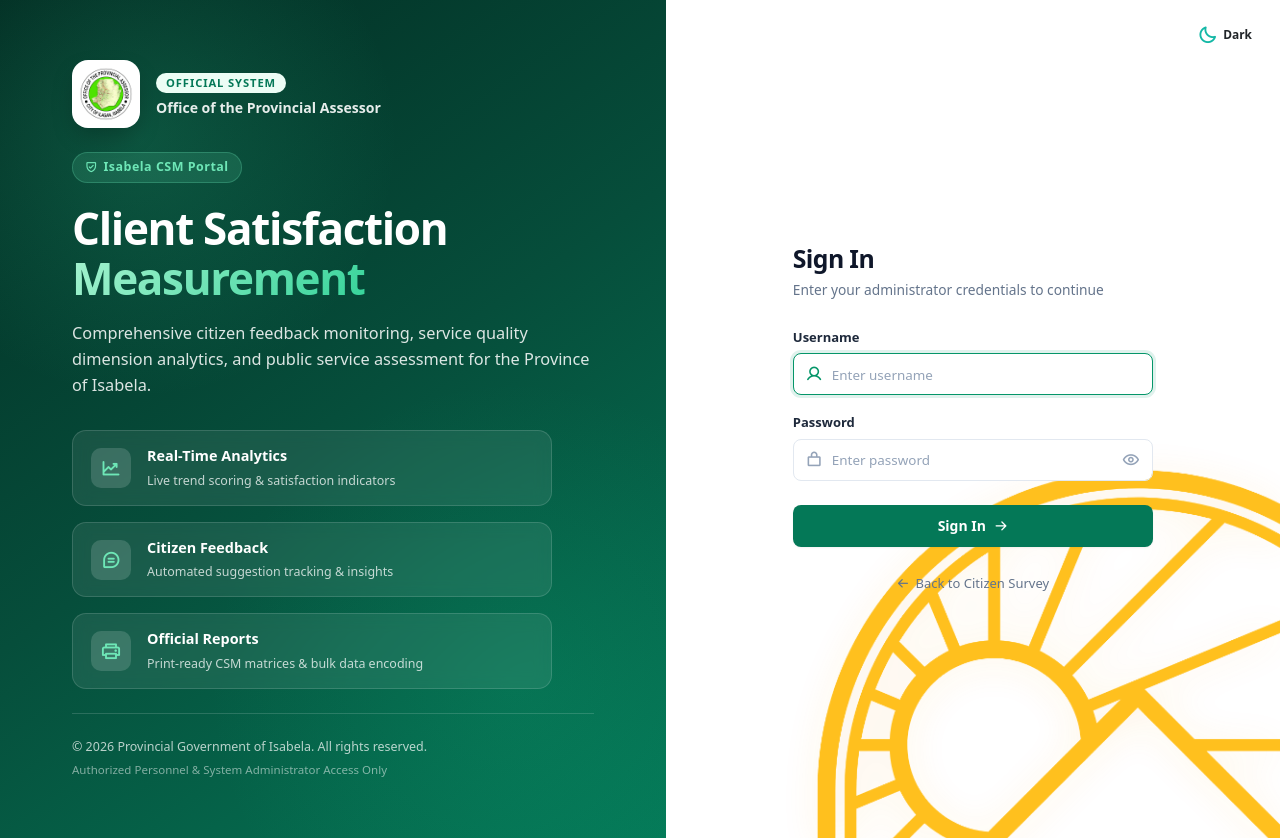
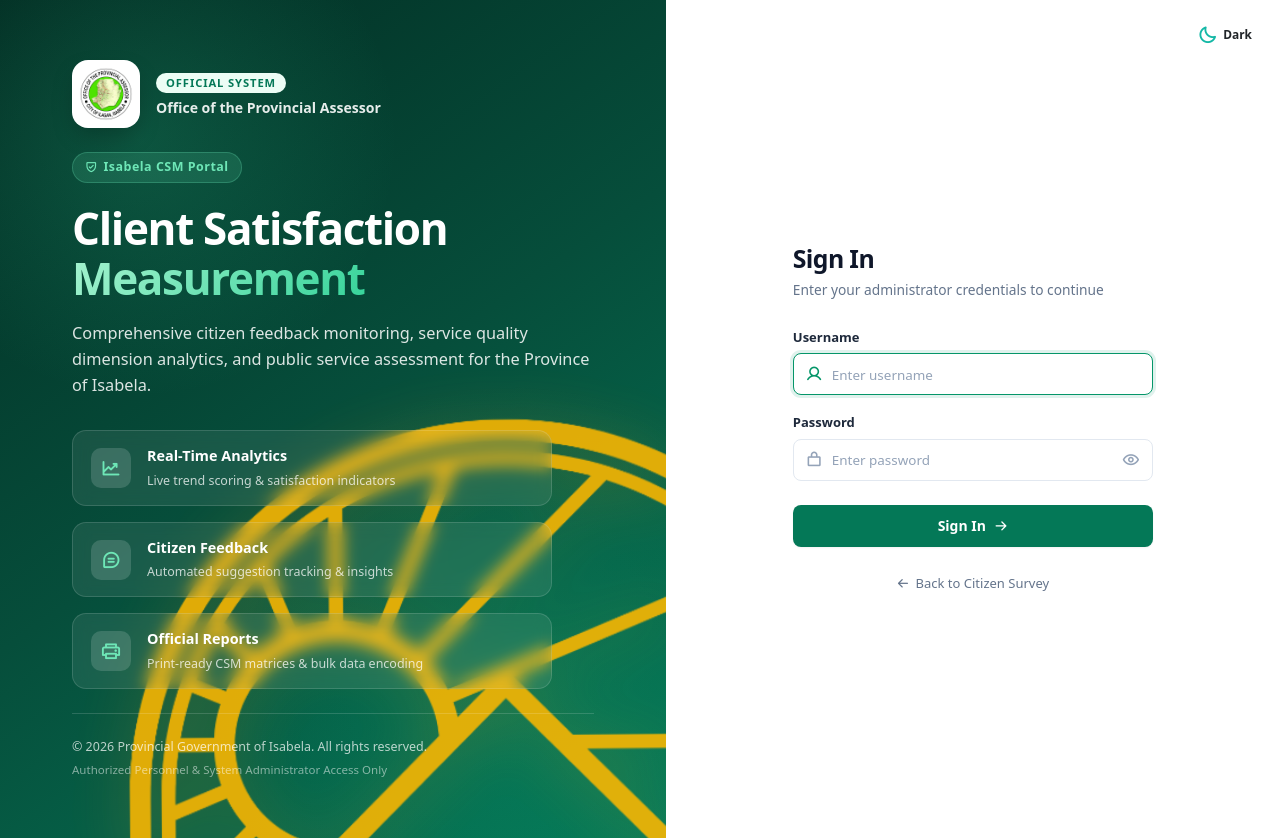
Before and after one commit to LiveKryptiah/pgi.pao.csm, a PHP site: page /login.php in a window 1280 px wide. Run offline with PHP 8.4, Linux system fonts and the light colour scheme; some libraries are stand-ins or nearby versions.

Commit message:
Move dashboard greeting sun image to login.php left panel

```diff
--- a/login.php
+++ b/login.php
@@ -135,6 +135,43 @@ if ($_SERVER["REQUEST_METHOD"] == "POST") {
             right: -160px;
             border-radius: 50%;
             background: radial-gradient(circle, rgba(16, 185, 129, 0.15) 0%, transparent 70%);
+        }
+
+        /* GREETINGS SUN ART (FROM DASHBOARD GREETING SECTION) */
+        .login-left-sun-art {
+            position: absolute;
+            right: 0;
+            bottom: -15px;
+            height: 52%;
+            max-height: 480px;
+            pointer-events: none;
+            user-select: none;
+            z-index: 1;
+            opacity: 0.88;
+            background: transparent !important;
+            border: none !important;
+            box-shadow: none !important;
+            transition: transform 0.4s cubic-bezier(0.34, 1.56, 0.64, 1), opacity 0.3s ease;
+        }
+
+        .login-left-sun-img {
+            height: 100%;
+            width: auto;
+            object-fit: contain;
+            background: transparent !important;
+            border: none !important;
+            box-shadow: none !important;
+            filter: drop-shadow(0 6px 30px rgba(245, 158, 11, 0.25));
+            transition: transform 0.4s cubic-bezier(0.34, 1.56, 0.64, 1);
+        }
+
+        .login-split-left:hover .login-left-sun-img {
+            transform: scale(1.025) rotate(-0.5deg);
+        }
+
+        [data-bs-theme="dark"] .login-left-sun-art {
+            opacity: 0.70;
+            filter: drop-shadow(0 0 35px rgba(245, 158, 11, 0.35));
         }
 
         .login-left-content {
@@ -283,59 +320,15 @@ if ($_SERVER["REQUEST_METHOD"] == "POST") {
             align-items: center;
             padding: 48px 32px;
             position: relative;
-            overflow: hidden;
         }
 
         [data-bs-theme="dark"] .login-split-right {
             background: #07110c;
         }
 
-        /* GREETINGS SUN ART (FROM DASHBOARD GREETING SECTION) */
-        .login-sun-art,
-        .login-split-right .greetings-sun-art {
-            position: absolute;
-            right: 0;
-            bottom: -5px;
-            height: 52%;
-            max-height: 380px;
-            pointer-events: none;
-            user-select: none;
-            z-index: 1;
-            opacity: 0.88;
-            background: transparent !important;
-            border: none !important;
-            box-shadow: none !important;
-            transition: transform 0.4s cubic-bezier(0.34, 1.56, 0.64, 1), opacity 0.3s ease;
-        }
-
-        .login-sun-img,
-        .login-split-right .greetings-sun-img {
-            height: 100%;
-            width: auto;
-            object-fit: contain;
-            background: transparent !important;
-            border: none !important;
-            box-shadow: none !important;
-            filter: drop-shadow(0 4px 20px rgba(245, 158, 11, 0.12));
-            transition: transform 0.4s cubic-bezier(0.34, 1.56, 0.64, 1);
-        }
-
-        .login-split-right:hover .login-sun-img,
-        .login-split-right:hover .greetings-sun-img {
-            transform: scale(1.02) rotate(-0.5deg);
-        }
-
-        [data-bs-theme="dark"] .login-sun-art,
-        [data-bs-theme="dark"] .login-split-right .greetings-sun-art {
-            opacity: 0.45;
-            filter: drop-shadow(0 0 25px rgba(245, 158, 11, 0.22));
-        }
-
         .login-form-container {
             width: 100%;
             max-width: 360px;
-            position: relative;
-            z-index: 2;
             animation: formFadeIn 0.35s cubic-bezier(0.16, 1, 0.3, 1) backwards;
         }
 
@@ -582,19 +575,18 @@ if ($_SERVER["REQUEST_METHOD"] == "POST") {
             .login-left-footer {
                 display: none;
             }
+            .login-left-sun-art {
+                opacity: 0.28;
+                right: -25px;
+                bottom: -15px;
+                height: 44%;
+                max-height: 240px;
+            }
             .login-split-right {
                 flex: none;
                 width: 100%;
                 min-height: auto;
                 padding: 40px 24px 60px;
-            }
-            .login-sun-art,
-            .login-split-right .greetings-sun-art {
-                opacity: 0.22;
-                right: -25px;
-                bottom: -15px;
-                height: 38%;
-                max-height: 220px;
             }
         }
 
@@ -610,6 +602,12 @@ if ($_SERVER["REQUEST_METHOD"] == "POST") {
     <!-- LEFT: FULL SCREEN BACKGROUND & BRANDING -->
     <aside class="login-split-left">
         <div class="login-left-bg-art" aria-hidden="true"></div>
+
+        <!-- GREETINGS SUN ART (FROM DASHBOARD GREETING SECTION) -->
+        <div class="login-left-sun-art" aria-hidden="true">
+            <img src="greetings_sun_topleft.png" alt="Greeting Sun" class="login-left-sun-img">
+        </div>
+
         <div class="login-left-content">
             <!-- Header Brand -->
             <div class="login-left-header">
@@ -674,11 +672,6 @@ if ($_SERVER["REQUEST_METHOD"] == "POST") {
             <i class="ph-bold ph-sun fs-5 theme-icon-sun d-none"></i>
             <span class="theme-label small d-none d-sm-inline fw-semibold">Dark</span>
         </button>
-
-        <!-- GREETINGS SUN ART (FROM DASHBOARD GREETING SECTION) -->
-        <div class="greetings-sun-art login-sun-art" aria-hidden="true">
-            <img src="greetings_sun_topleft.png" alt="Greeting Sun" class="greetings-sun-img login-sun-img">
-        </div>
 
         <div class="login-form-container">
             <!-- Mobile Brand Header (shown only on small screens) -->
```
